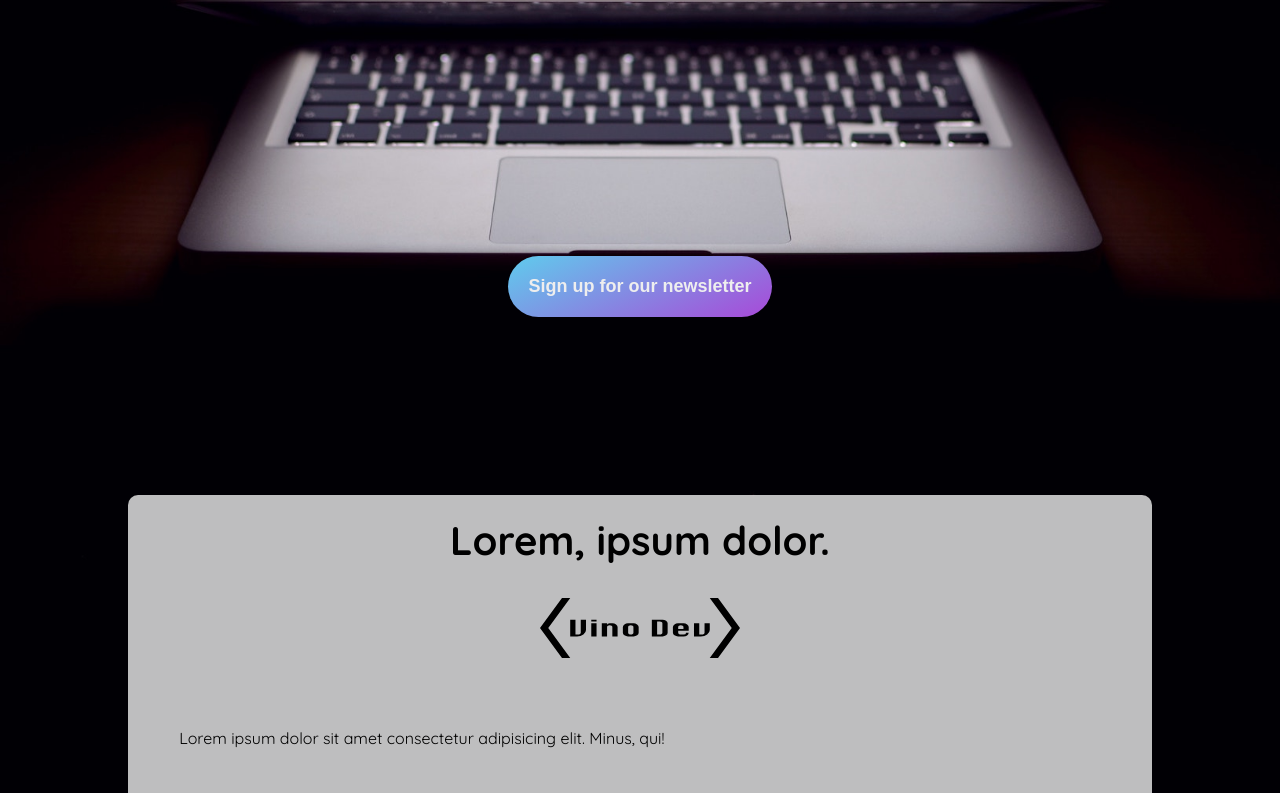
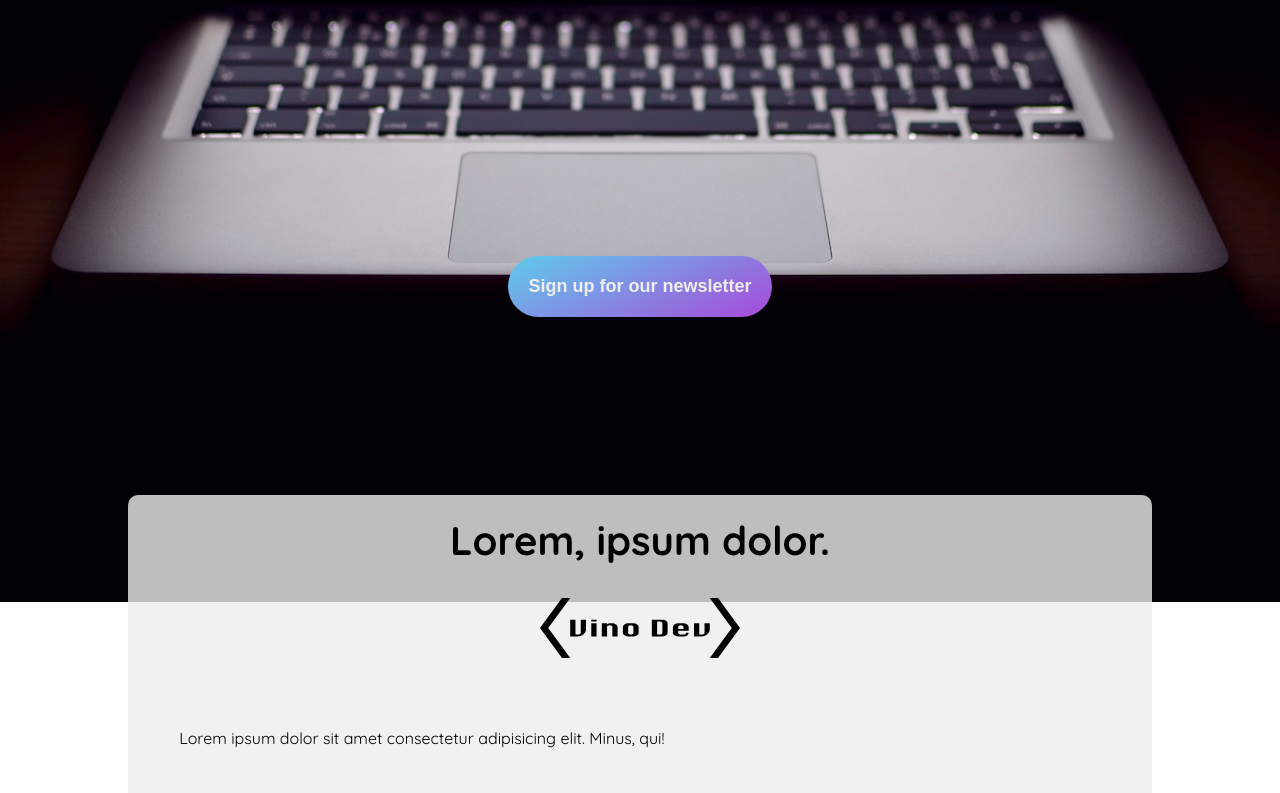
Before and after one commit to Holtskog/holtskog.github.io, a plain HTML site: page index.html in a window 1280 px wide. Shown: the part 338-1131 px from the top of the page. Drawn offline with nearby package versions, Linux system fonts and the light colour scheme.

Commit message:
background fix

```diff
--- a/css/style.css
+++ b/css/style.css
@@ -6,9 +6,11 @@ body {
     padding: 0;
     box-sizing: border-box;
     height: 100vh;
+    width: 100vw;
     background: url(../assets/header.jpg) no-repeat center center fixed;
-    background-position: center top;
-	background-size:cover;font-family: "Quicksand", sans-serif;
+    /* background-position: center top; */
+    /* background-size:cover; */
+    font-family: "Quicksand", sans-serif;
     font-size: 62.5%;
 }
 
@@ -157,6 +159,7 @@ body {
     flex-direction: column;
     justify-content: center;
     align-items: center;
+    /* background: url(../assets/header.jpg) no-repeat center center fixed; */
 }
 
 .background h1 {
```
